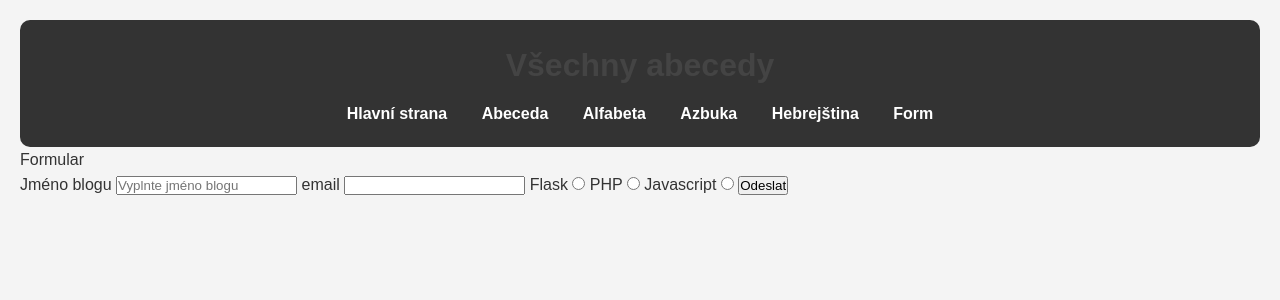
After one commit to filiphnatek/Flask_Hnatek, a Flask app: template templates/link.html in a window 1280 px wide. The commit adds this page. Shown: the top 300 px of the page. Run offline with Flask 3, Linux system fonts and the light colour scheme; the template is opened without the code that fills it, so the values that code supplies are empty.

Commit message:
Formuláře

```diff
--- a/main.py
+++ b/main.py
@@ -1,4 +1,4 @@
-from flask import Flask, render_template
+from flask import Flask, render_template, request
 
 app = Flask(__name__)
 
@@ -28,6 +28,11 @@ def base(): # Metoda pro routing base #
 def alfa(): # Metoda pro routing alfa #
     return render_template('alfa.html')
 
+# @app.route('/link')
+#def link(): # Metoda pro routing alfa #
+#    return render_template('link.html')
+
+
 
 @app.route("/<jmeno>")
 def hello(jmeno):
@@ -43,5 +48,16 @@ def nasobeni_route(a, b):
     except ValueError:
         return "nejsou cisla"
 
+@app.route ("/odkaz", methods= ["GET", "POST"])
+def odkaz():
+    if request.method == "POST":
+        blog = request.form["blog"]
+        email = request.form["email"]
+        radio = request.form["radio"]
+        return render_template("zkouska.html", blog=blog, email=email, radio=radio)
+    return render_template("link.html")
+
+
+
 if __name__== "__main__":
     app.run(debug=True)
--- a/templates/base.html
+++ b/templates/base.html
@@ -16,6 +16,7 @@
                 <li><a href="{{ url_for('alfa') }}">Alfabeta</a></li>
                 <li><a href="{{ url_for('azb') }}">Azbuka</a></li>
                 <li><a href="{{ url_for('heb') }}">Hebrejština</a></li>
+                <li><a href="{{ url_for('odkaz') }}">Form</a></li>
             </ul>
         </nav>
     </header>
--- /dev/null
+++ b/templates/link.html
@@ -0,0 +1,29 @@
+{% extends 'base.html' %}
+{% block content %}
+
+{% block title %} Formular {% endblock %}
+
+<form method="POST">
+    <label> Jméno blogu
+        <input type="text" name="blog" placeholder= "Vyplnte jméno blogu" required>
+    </label>
+
+    <label> email
+        <input type="email" name="email">
+    </label>
+
+    <label> Flask
+        <input type="radio" name="radio" value="Flask">
+    </label>
+
+    <label> PHP
+        <input type="radio" name="radio" value="PHP">
+    </label>
+
+    <label> Javascript
+        <input type="radio" name="radio" value="Javascript">
+    </label>
+    <input type="submit" value="Odeslat">
+</form>
+
+{% endblock %}
```
Also changed, not shown: templates/zkouska.html (added, +17 -0 lines).
